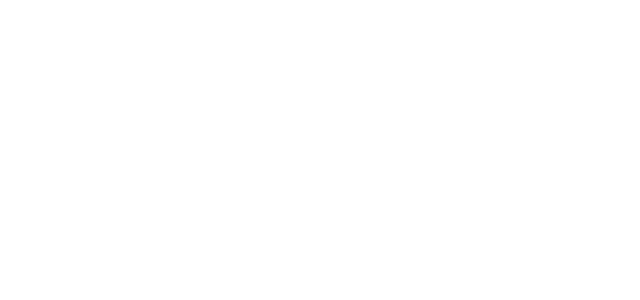
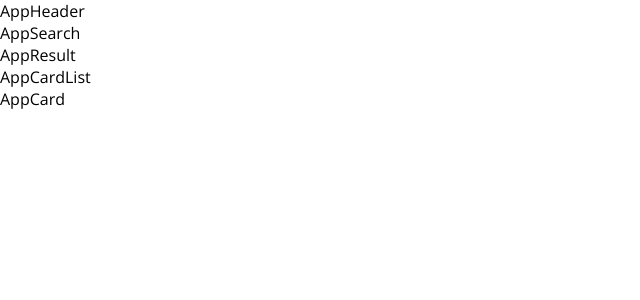
Before and after one commit to StefanoGalandrini/vite-yu-gi-oh, a Vue app: page / in a window 1280 px wide. Shown: the top 300 px of the page, without its empty margins (0-640 px from the left). Built offline with nearby package versions, Linux system fonts and the light colour scheme.

Commit message:
Add components of App.vue and general.scss

```diff
--- a/src/App.vue
+++ b/src/App.vue
@@ -1,7 +1,30 @@
 <script>
-export default {};
+import AppCardList from "./components/AppCardList.vue";
+import AppHeader from "./components/AppHeader.vue";
+import AppResult from "./components/AppResult.vue";
+import AppSearch from "./components/AppSearch.vue";
+export default {
+	components: {
+		AppHeader,
+		AppSearch,
+		AppResult,
+		AppCardList,
+	},
+};
 </script>
 
-<template></template>
+<template>
+	<AppHeader />
 
-<style></style>
+	<main>
+		<AppSearch />
+
+		<AppResult />
+
+		<AppCardList />
+	</main>
+</template>
+
+<style lang="scss">
+@use "./assets/styles/general.scss" as *;
+</style>
--- /dev/null
+++ b/src/assets/styles/general.scss
@@ -0,0 +1,13 @@
+@import url("https://fonts.googleapis.com/css2?family=Open+Sans:wght@300;400;600&display=swap");
+
+*,
+*::before,
+*::after {
+	margin: 0;
+	padding: 0;
+	box-sizing: border-box;
+}
+
+:root {
+	font-family: "Open Sans", sans-serif;
+}
--- /dev/null
+++ b/src/components/AppCard.vue
@@ -0,0 +1,9 @@
+<script>
+export default {};
+</script>
+
+<template>
+	<div class="container">AppCard</div>
+</template>
+
+<style lang="scss" scoped></style>
--- /dev/null
+++ b/src/components/AppCardList.vue
@@ -0,0 +1,15 @@
+<script>
+import AppCard from "./AppCard.vue";
+export default {
+	components: {AppCard},
+};
+</script>
+
+<template>
+	<div class="container">
+		AppCardList
+		<AppCard />
+	</div>
+</template>
+
+<style lang="scss" scoped></style>
--- /dev/null
+++ b/src/components/AppHeader.vue
@@ -0,0 +1,9 @@
+<script>
+export default {};
+</script>
+
+<template>
+	<div class="container">AppHeader</div>
+</template>
+
+<style lang="scss" scoped></style>
--- /dev/null
+++ b/src/components/AppResult.vue
@@ -0,0 +1,9 @@
+<script>
+export default {};
+</script>
+
+<template>
+	<div class="container">AppResult</div>
+</template>
+
+<style lang="scss" scoped></style>
--- /dev/null
+++ b/src/components/AppSearch.vue
@@ -0,0 +1,9 @@
+<script>
+export default {};
+</script>
+
+<template>
+	<div class="container">AppSearch</div>
+</template>
+
+<style lang="scss" scoped></style>
--- /dev/null
+++ b/src/store.js
@@ -0,0 +1,4 @@
+import {reactive} from "vue";
+export const store = reactive({
+	cards: [],
+});
```
